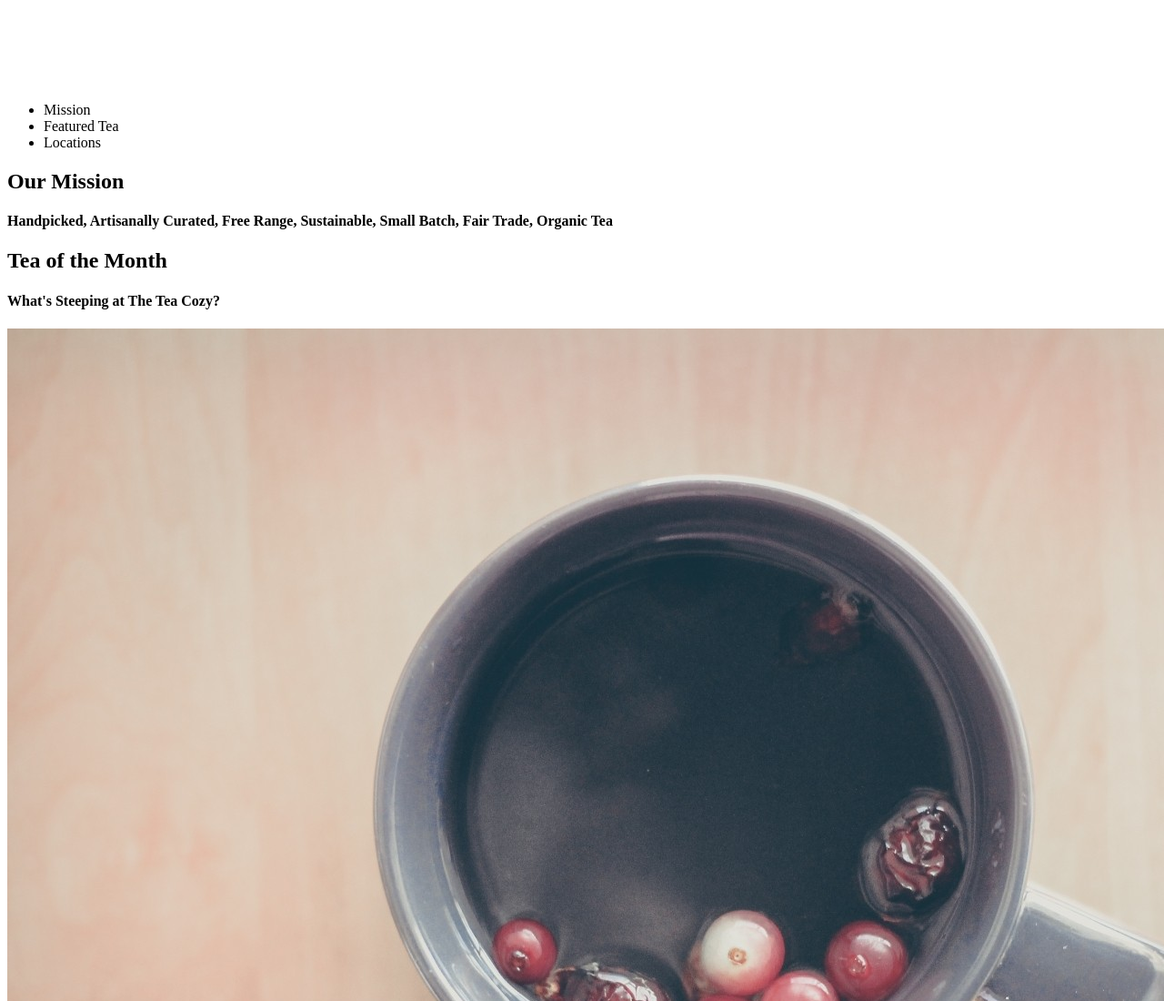
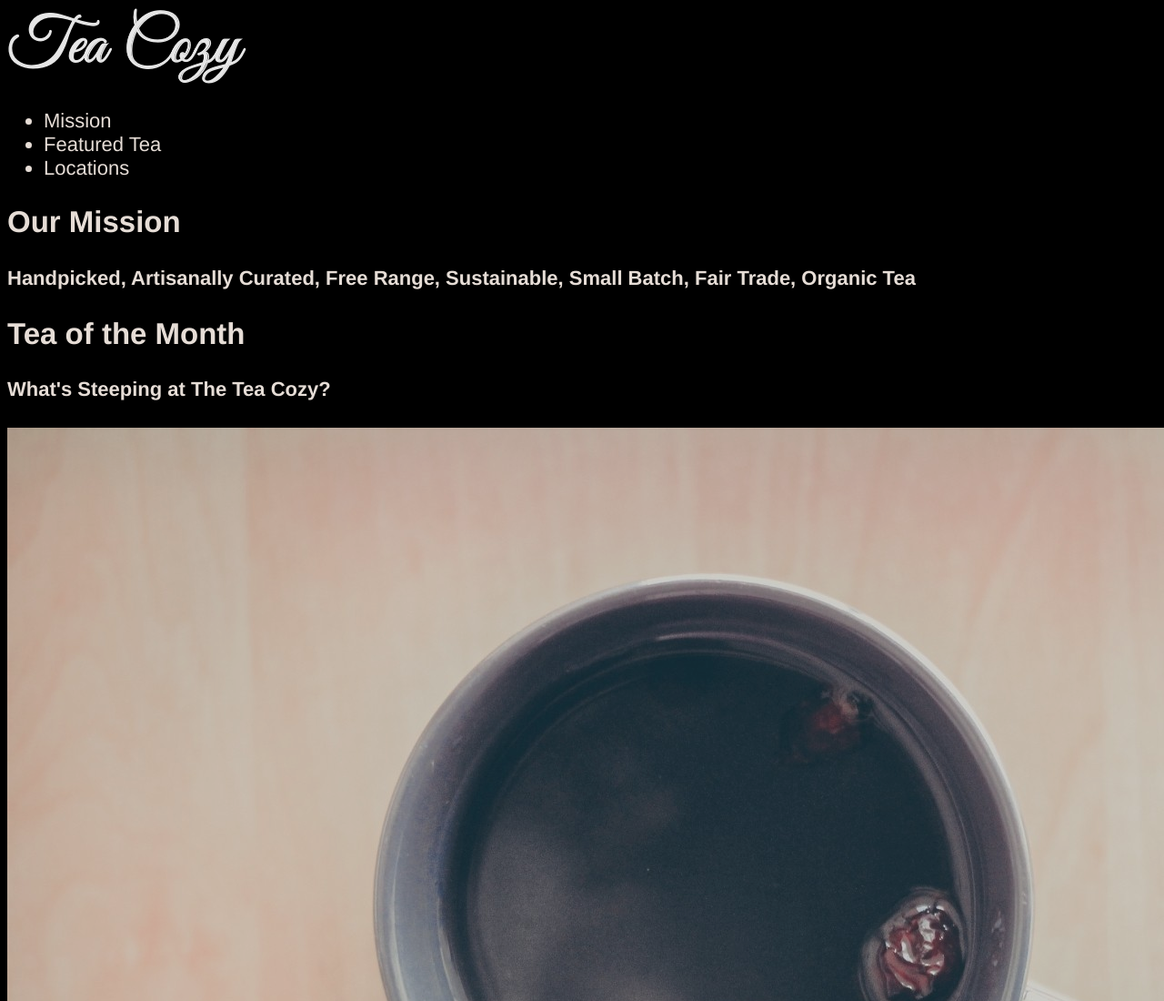
Before and after one commit to jtwmo/TeaCozy, a plain HTML site: page index.html in a window 1280 px wide. Shown: the top 1100 px of the page at 91% size. Drawn offline with Linux system fonts and the light colour scheme.

Commit message:
Link css and add body style.

```diff
--- a/index.html
+++ b/index.html
@@ -3,6 +3,7 @@
   <head>
     <meta charset="utf-8">
     <title>Tea Cozy My Dude</title>
+    <link rel="stylesheet" href="./resources/css/style.css" type="text/css">
   </head>
   <body>
 
--- a/resources/css/style.css
+++ b/resources/css/style.css
@@ -0,0 +1,7 @@
+body {
+  font-family: Helvetica;
+  font-size: 22px;
+  color: seashell;
+  background-color: black;
+  opacity: 0.9;
+}
```
